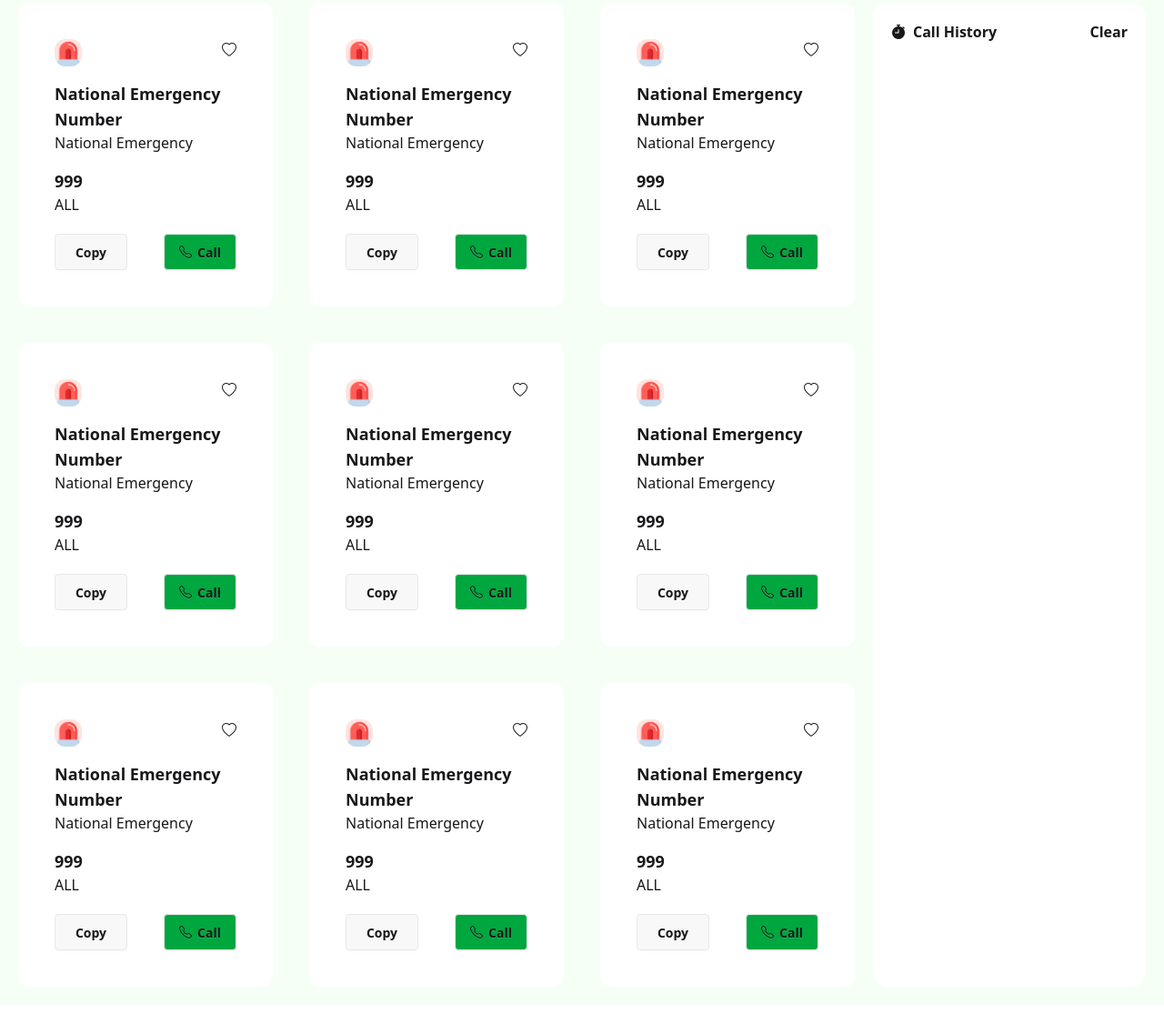
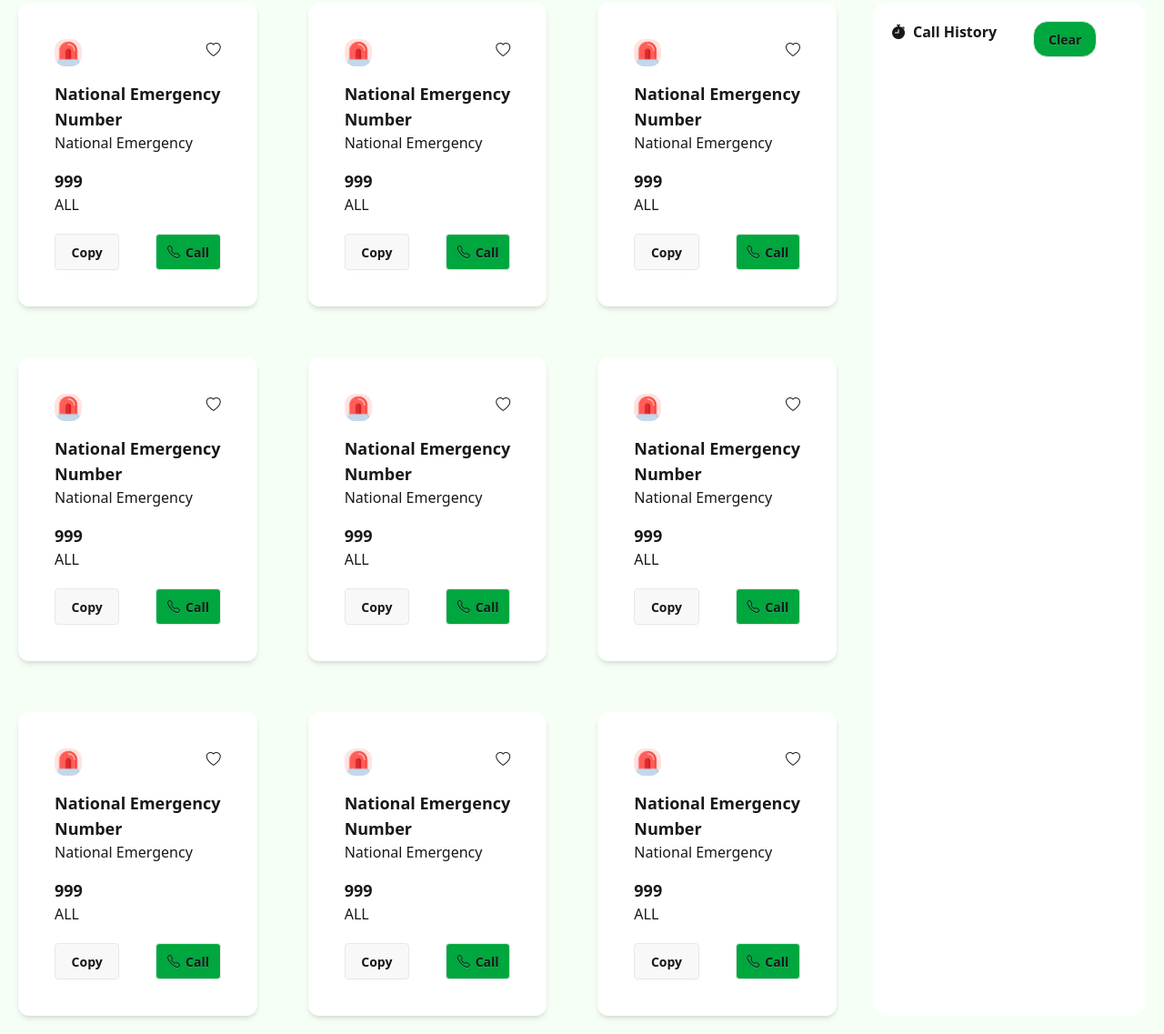
Before and after one commit to sujands1509/assignment505, a plain HTML site: page index.html in a window 1280 px wide. Shown: the part 325-1462 px from the top of the page at 91% size. Before the commit the page ends 1430 px from the top, so only its background shows below. Drawn offline with nearby package versions, Linux system fonts and the light colour scheme.

Commit message:
emergency service complete

```diff
--- a/index.html
+++ b/index.html
@@ -24,10 +24,10 @@
 
 
           <div class="flex justify-between items-center rounded-2xl bg-[#41ff6b1a] m-2">
-           <span id="heartCount" >0</span><img src="./assets/heart.png" alt="" class="max-w-[30px]">
+           <span id="nav-heart-count" >0</span><img src="./assets/heart.png" alt="" class="max-w-[30px]">
           </div>
           <div class="flex justify-between items-center p-2  rounded-2xl bg-[#41ff6b1a] m-2">
-           <span id="coins">100</span> <img src="./assets/coin.png" alt="" class="max-w-[30px]">
+           <span id="coin-balance">100</span> <img src="./assets/coin.png" alt="" class="max-w-[30px]">
           </div>
           <div class="flex justify-between items-center bg-[#00a63e] rounded-2xl p-2 m-2">
             <p><span id="copyCount" class="pl-2">0</span>Copy</p>
@@ -44,178 +44,183 @@
 
    </section>
 
-   <section class="card-section  bg-[#f5fff6] flex justify-between">
-       <div class="card-container grid grid-cols-3 max-w-[1200px] mx-auto ">
-           <div class="card bg-white rounded-xl p-10 m-5">
+   <section class="card-section  bg-[#f5fff6] flex flex-col lg:flex-row">
+       <div class="card-container grid grid-cols-1 sm:grid-cols-2 xl:grid-cols-3 gap-4 flex-1 max-w-[1200px] mx-auto ">
+           <div class="card bg-white rounded-xl p-10 m-5 shadow-md">
 
              <div class="card-top flex justify-between pb-4 ">
                 <div class="service-logo ">
                   <img src="./assets/emergency.png" alt="" class=" max-w-[30px]  rounded-xl bg-[#ffe3e2] ">
                 </div>
-                <div class="heart" onclick="addHeart(this)"><i class="bi bi-heart"></i></div>
+                <div class="card-heart"><i class="bi bi-heart"></i></div>
               </div>
              <h1 class="font-semibold text-lg">National Emergency Number</h1>
              <p class="font-regular text-md pb-4">National Emergency</p>
 
-              <p class="font-semibold text-lg">999</p>
+              <p class="font-semibold text-lg service-number">999</p>
               <p>ALL</p>
               <div class="service-btn flex justify-between pt-5">
-                <button class="btn btn-copy w-[calc(50%-20px)]" onclick="copyNumber('999')">Copy</button>
-              <button class="btn btn-call  w-[calc(50%-20px)] bg-[#00a63e] " onclick="makeCall('Emergency Call','999')"><i class="bi bi-telephone"></i>Call</button>
+                <button class="btn btn-copy w-[calc(50%-20px)]">Copy</button>
+              <button class="btn btn-call  w-[calc(50%-20px)] bg-[#00a63e] "><i class="bi bi-telephone"></i>Call</button>
               </div>
             </div>
-            <div class="card bg-white rounded-xl p-10 m-5">
+            <div class="card bg-white rounded-xl p-10 m-5 shadow-md">
 
              <div class="card-top flex justify-between pb-4 ">
                 <div class="service-logo ">
                   <img src="./assets/emergency.png" alt="" class=" max-w-[30px]  rounded-xl bg-[#ffe3e2] ">
                 </div>
-                <div class="heart" onclick="addHeart(this)"><i class="bi bi-heart"></i></div>
+                <div class="card-heart"><i class="bi bi-heart"></i></div>
               </div>
              <h1 class="font-semibold text-lg">National Emergency Number</h1>
              <p class="font-regular text-md pb-4">National Emergency</p>
 
-              <p class="font-semibold text-lg">999</p>
+              <p class="font-semibold text-lg service-number">999</p>
               <p>ALL</p>
               <div class="service-btn flex justify-between pt-5">
-                <button class="btn btn-copy w-[calc(50%-20px)]" onclick="copyNumber('999')">Copy</button>
-              <button class="btn btn-call  w-[calc(50%-20px)] bg-[#00a63e] " onclick="makeCall('Emergency Call','999')"><i class="bi bi-telephone"></i>Call</button>
+                <button class="btn btn-copy w-[calc(50%-20px)]">Copy</button>
+              <button class="btn btn-call  w-[calc(50%-20px)] bg-[#00a63e]"><i class="bi bi-telephone"></i>Call</button>
               </div>
             </div>
-            <div class="card bg-white rounded-xl p-10 m-5">
+            <div class="card bg-white rounded-xl p-10 m-5 shadow-md">
 
              <div class="card-top flex justify-between pb-4 ">
                 <div class="service-logo ">
                   <img src="./assets/emergency.png" alt="" class=" max-w-[30px]  rounded-xl bg-[#ffe3e2] ">
                 </div>
-                <div class="heart" onclick="addHeart(this)"><i class="bi bi-heart"></i></div>
+                <div class="card-heart"><i class="bi bi-heart"></i></div>
               </div>
              <h1 class="font-semibold text-lg">National Emergency Number</h1>
              <p class="font-regular text-md pb-4">National Emergency</p>
 
-              <p class="font-semibold text-lg">999</p>
+              <p class="font-semibold text-lg service-number">999</p>
               <p>ALL</p>
-              <div class="service-btn flex justify-between pt-5">
-                <button class="btn btn-copy w-[calc(50%-20px)]" onclick="copyNumber('999')">Copy</button>
-              <button class="btn btn-call  w-[calc(50%-20px)] bg-[#00a63e] " onclick="makeCall('Emergency Call','999')"><i class="bi bi-telephone"></i>Call</button>
+              <div class="service-btn flex justify-between pt-5 ">
+                <button class="btn btn-copy w-[calc(50%-20px)]">Copy</button>
+              <button class="btn btn-call  w-[calc(50%-20px)] bg-[#00a63e]"><i class="bi bi-telephone"></i>Call</button>
               </div>
             </div>
-            <div class="card bg-white rounded-xl p-10 m-5">
+            <div class="card bg-white rounded-xl p-10 m-5 shadow-md">
 
              <div class="card-top flex justify-between pb-4 ">
                 <div class="service-logo ">
                   <img src="./assets/emergency.png" alt="" class=" max-w-[30px]  rounded-xl bg-[#ffe3e2] ">
                 </div>
-                <div class="heart" onclick="addHeart(this)"><i class="bi bi-heart"></i></div>
+                <div class="card-heart"><i class="bi bi-heart"></i></div>
               </div>
              <h1 class="font-semibold text-lg">National Emergency Number</h1>
              <p class="font-regular text-md pb-4">National Emergency</p>
 
-              <p class="font-semibold text-lg">999</p>
+              <p class="font-semibold text-lg service-number">999</p>
               <p>ALL</p>
               <div class="service-btn flex justify-between pt-5">
-                <button class="btn btn-copy w-[calc(50%-20px)]" onclick="copyNumber('999')">Copy</button>
-              <button class="btn btn-call  w-[calc(50%-20px)] bg-[#00a63e] " onclick="makeCall('Emergency Call','999')"><i class="bi bi-telephone"></i>Call</button>
+                <button class="btn btn-copy w-[calc(50%-20px)]">Copy</button>
+              <button class="btn btn-call  w-[calc(50%-20px)] bg-[#00a63e] "><i class="bi bi-telephone"></i>Call</button>
               </div>
             </div>
-            <div class="card bg-white rounded-xl p-10 m-5">
+            <div class="card bg-white rounded-xl p-10 m-5 shadow-md">
 
              <div class="card-top flex justify-between pb-4 ">
                 <div class="service-logo ">
                   <img src="./assets/emergency.png" alt="" class=" max-w-[30px]  rounded-xl bg-[#ffe3e2] ">
                 </div>
-                <div class="heart" onclick="addHeart(this)"><i class="bi bi-heart"></i></div>
+                <div class="card-heart"><i class="bi bi-heart"></i></div>
               </div>
              <h1 class="font-semibold text-lg">National Emergency Number</h1>
              <p class="font-regular text-md pb-4">National Emergency</p>
 
-              <p class="font-semibold text-lg">999</p>
+              <p class="font-semibold text-lg service-number">999</p>
               <p>ALL</p>
               <div class="service-btn flex justify-between pt-5">
-                <button class="btn btn-copy w-[calc(50%-20px)]" onclick="copyNumber('999')">Copy</button>
-              <button class="btn btn-call  w-[calc(50%-20px)] bg-[#00a63e] " onclick="makeCall('Emergency Call','999')"><i class="bi bi-telephone"></i>Call</button>
+                <button class="btn btn-copy w-[calc(50%-20px)]">Copy</button>
+              <button class="btn btn-call  w-[calc(50%-20px)] bg-[#00a63e]"><i class="bi bi-telephone"></i>Call</button>
               </div>
             </div>
-            <div class="card bg-white rounded-xl p-10 m-5">
+            <div class="card bg-white rounded-xl p-10 m-5 shadow-md">
 
              <div class="card-top flex justify-between pb-4 ">
                 <div class="service-logo ">
                   <img src="./assets/emergency.png" alt="" class=" max-w-[30px]  rounded-xl bg-[#ffe3e2] ">
                 </div>
-                <div class="heart" onclick="addHeart(this)"><i class="bi bi-heart"></i></div>
+                <div class="card-heart"><i class="bi bi-heart"></i></div>
               </div>
              <h1 class="font-semibold text-lg">National Emergency Number</h1>
              <p class="font-regular text-md pb-4">National Emergency</p>
 
-              <p class="font-semibold text-lg">999</p>
+              <p class="font-semibold text-lg service-number">999</p>
               <p>ALL</p>
               <div class="service-btn flex justify-between pt-5">
-                <button class="btn btn-copy w-[calc(50%-20px)]" onclick="copyNumber('999')">Copy</button>
-              <button class="btn btn-call  w-[calc(50%-20px)] bg-[#00a63e] " onclick="makeCall('Emergency Call','999')"><i class="bi bi-telephone"></i>Call</button>
+                <button class="btn btn-copy w-[calc(50%-20px)]">Copy</button>
+              <button class="btn btn-call  w-[calc(50%-20px)] bg-[#00a63e]"><i class="bi bi-telephone"></i>Call</button>
               </div>
             </div>
-            <div class="card bg-white rounded-xl p-10 m-5">
+            <div class="card bg-white rounded-xl p-10 m-5 shadow-md">
 
              <div class="card-top flex justify-between pb-4 ">
                 <div class="service-logo ">
                   <img src="./assets/emergency.png" alt="" class=" max-w-[30px]  rounded-xl bg-[#ffe3e2] ">
                 </div>
-                <div class="heart" onclick="addHeart(this)"><i class="bi bi-heart"></i></div>
+              <div class="card-heart"><i class="bi bi-heart"></i></div>
               </div>
              <h1 class="font-semibold text-lg">National Emergency Number</h1>
              <p class="font-regular text-md pb-4">National Emergency</p>
 
-              <p class="font-semibold text-lg">999</p>
+              <p class="font-semibold text-lg service-number">999</p>
               <p>ALL</p>
               <div class="service-btn flex justify-between pt-5">
-                <button class="btn btn-copy w-[calc(50%-20px)]" onclick="copyNumber('999')">Copy</button>
-              <button class="btn btn-call  w-[calc(50%-20px)] bg-[#00a63e] " onclick="makeCall('Emergency Call','999')"><i class="bi bi-telephone"></i>Call</button>
+                <button class="btn btn-copy w-[calc(50%-20px)]">Copy</button>
+              <button class="btn btn-call  w-[calc(50%-20px)] bg-[#00a63e] "><i class="bi bi-telephone"></i>Call</button>
               </div>
             </div>
-            <div class="card bg-white rounded-xl p-10 m-5">
+            <div class="card bg-white rounded-xl p-10 m-5 shadow-md">
 
              <div class="card-top flex justify-between pb-4 ">
                 <div class="service-logo ">
                   <img src="./assets/emergency.png" alt="" class=" max-w-[30px]  rounded-xl bg-[#ffe3e2] ">
                 </div>
-                <div class="heart" onclick="addHeart(this)"><i class="bi bi-heart"></i></div>
+                <div class="card-heart"><i class="bi bi-heart"></i></div>
               </div>
              <h1 class="font-semibold text-lg">National Emergency Number</h1>
              <p class="font-regular text-md pb-4">National Emergency</p>
 
-              <p class="font-semibold text-lg">999</p>
+              <p class="font-semibold text-lg service-number">999</p>
               <p>ALL</p>
               <div class="service-btn flex justify-between pt-5">
-                <button class="btn btn-copy w-[calc(50%-20px)]" onclick="copyNumber('999')">Copy</button>
-              <button class="btn btn-call  w-[calc(50%-20px)] bg-[#00a63e] " onclick="makeCall('Emergency Call','999')"><i class="bi bi-telephone"></i>Call</button>
+                <button class="btn btn-copy w-[calc(50%-20px)]">Copy</button>
+              <button class="btn btn-call  w-[calc(50%-20px)] bg-[#00a63e]"><i class="bi bi-telephone"></i>Call</button>
               </div>
             </div>
-            <div class="card bg-white rounded-xl p-10 m-5">
+            <div class="card bg-white rounded-xl p-10 m-5 shadow-md">
 
              <div class="card-top flex justify-between pb-4 ">
                 <div class="service-logo ">
                   <img src="./assets/emergency.png" alt="" class=" max-w-[30px]  rounded-xl bg-[#ffe3e2] ">
                 </div>
-                <div class="heart" onclick="addHeart(this)"><i class="bi bi-heart"></i></div>
+                <div class="card-heart"><i class="bi bi-heart"></i></div>
               </div>
              <h1 class="font-semibold text-lg">National Emergency Number</h1>
              <p class="font-regular text-md pb-4">National Emergency</p>
 
-              <p class="font-semibold text-lg">999</p>
+              <p class="font-semibold text-lg service-number">999</p>
               <p>ALL</p>
               <div class="service-btn flex justify-between pt-5">
-                <button class="btn btn-copy w-[calc(50%-20px)]" onclick="copyNumber('999')">Copy</button>
-              <button class="btn btn-call  w-[calc(50%-20px)] bg-[#00a63e] " onclick="makeCall('Emergency Call','999')"><i class="bi bi-telephone"></i>Call</button>
+                <button class="btn btn-copy w-[calc(50%-20px)]">Copy</button>
+              <button class="btn btn-call  w-[calc(50%-20px)] bg-[#00a63e]" ><i class="bi bi-telephone"></i>Call</button>
               </div>
             </div>
        </div>
-       <aside class="flex justify-between min-w-[300px] bg-white rounded-2xl mt-5 text-regular font-semibold mr-5 mb-5">
-          <h3 class="p-5"><i class="bi bi-stopwatch-fill pr-2"></i>Call History</h3>
-          <div id="history" class="p-5">
-            <button id="clear-btn" onclick="clearHistory()">Clear</button>
-          </div>
+       <aside id="call-history-sidebar" class="flex  w-full max-w-[500px] mx-auto md:mt-4 lg:mt-5 lg:max-w-[300px] lg:ml-5 bg-white rounded-2xl mt-5 text-regular font-semibold mr-5 mb-5">
+    <h3 class="p-5"><i class="bi bi-stopwatch-fill pr-2"></i>Call History</h3>
 
-    </aside>
+
+    <div id="history" class="p-5 flex flex-col gap-2">
+        <button id="clear-history-btn" class="btn  mb-2 bg-[#00a63e] rounded-2xl">Clear</button>
+        <ul id="history-list" class="flex flex-col gap-1">
+
+        </ul>
+    </div>
+</aside>
+
    </section>
 
 
```
Also changed, not shown: js/main.js (+86 -0 lines).
